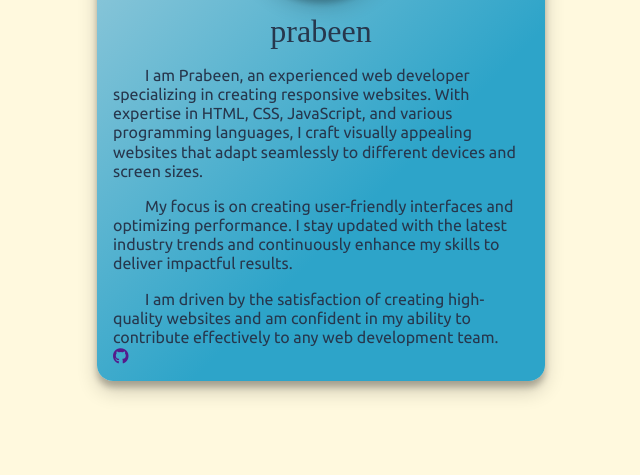
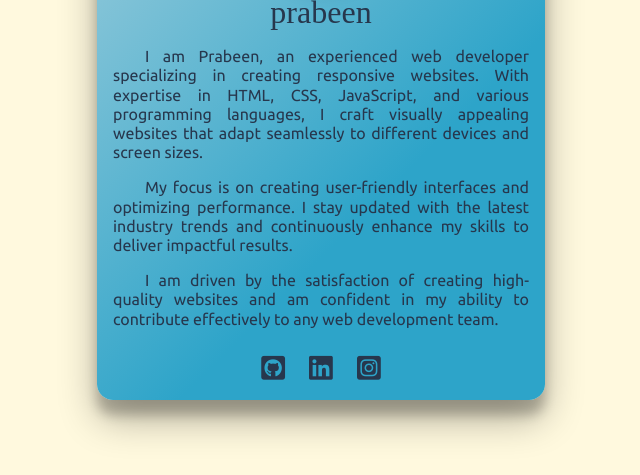
Before and after one commit to prabeenprabu/intro, a plain HTML site: page index.html in a window 1280 px wide. Shown: the part 299-774 px from the top of the page, without its empty margins (319-959 px from the left). Drawn offline with Linux system fonts and the light colour scheme; a web font is replaced by a local one.

Commit message:
link tags added

```diff
--- a/index.html
+++ b/index.html
@@ -43,7 +43,16 @@
                     effectively to any web development team.
                 </p>
                 <div class="links">
-                    <a href=""><i class="fa-brands fa-github"></i></a>
+                    <a href="https://github.com/prabeenprabu"
+                        ><i class="fa-brands fa-square-github"></i
+                    ></a>
+                    <a
+                        href="https://www.linkedin.com/in/prabeen-ragu-0a04b1240/"
+                        ><i class="fa-brands fa-linkedin"></i
+                    ></a>
+                    <a href="https://www.instagram.com/prabeen_ragupathi/"
+                        ><i class="fa-brands fa-square-instagram"></i
+                    ></a>
                 </div>
             </div>
         </div>
--- a/js/main.js
+++ b/js/main.js
@@ -20,13 +20,14 @@ card.addEventListener("mouseenter", () => {
     let logo = document.querySelector(".img");
     let p = document.querySelectorAll(".card p");
     let name = document.querySelector("h1");
+    let a = document.querySelector(".links");
     logo.style.transform = "translateZ(100px)";
     name.style.transform = "translateZ(190px)";
+    a.style.transform = "translateZ(190px)";
     let k = 175;
     p.forEach((e) => {
         e.style.transform = `translateZ(${k}px)`;
         k -= 20;
         console.log(e);
     });
-    console.log(p);
 });
--- a/scss/style.scss
+++ b/scss/style.scss
@@ -27,8 +27,8 @@ body {
 }
 
 .container {
-    width: 60vw;
-    height: 70vh;
+    min-width: 40vw;
+    min-height: 40vh;
     display: flex;
     justify-content: center;
     align-items: center;
@@ -41,8 +41,8 @@ body {
         padding: 1rem;
         border-radius: 1rem;
         transform-style: preserve-3d;
-        box-shadow: rgba(0, 0, 0, 0.19) 0px 10px 20px,
-            rgba(0, 0, 0, 0.23) 0px 6px 6px;
+        box-shadow: rgba(0, 0, 0, 0.3) 0px 19px 38px,
+            rgba(0, 0, 0, 0.22) 0px 15px 12px;
 
         .img {
             width: 100%;
@@ -74,6 +74,22 @@ body {
             text-indent: 2rem;
             line-height: 1.2;
             font-size: 1rem;
+            text-align: justify;
+        }
+        .links {
+            margin-top: 1.5rem;
+            display: flex;
+            justify-content: center;
+            align-items: center;
+            gap: 1.5rem;
+            a {
+                font-size: 1.7rem;
+                color: var(--grey);
+                transition: var(--animation);
+                &:hover {
+                    color: var(--lt-white);
+                }
+            }
         }
     }
 }
@@ -81,10 +97,15 @@ body {
 @media screen and (max-width: 480px) {
     .container {
         width: 100vw;
-        height: 100vh;
-
         .card {
-            width: 90vw;
+            width: 91vw;
+            .img .wrap {
+                width: 8rem;
+                height: 8rem;
+            }
+        }
+        p {
+            font-size: 1rem;
         }
     }
 }
```
Also changed, not shown: css/style.css, 1 other file.
